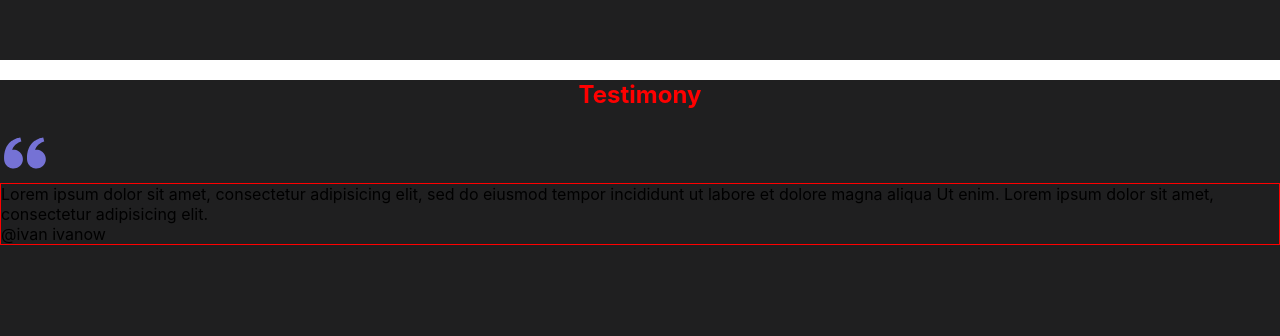
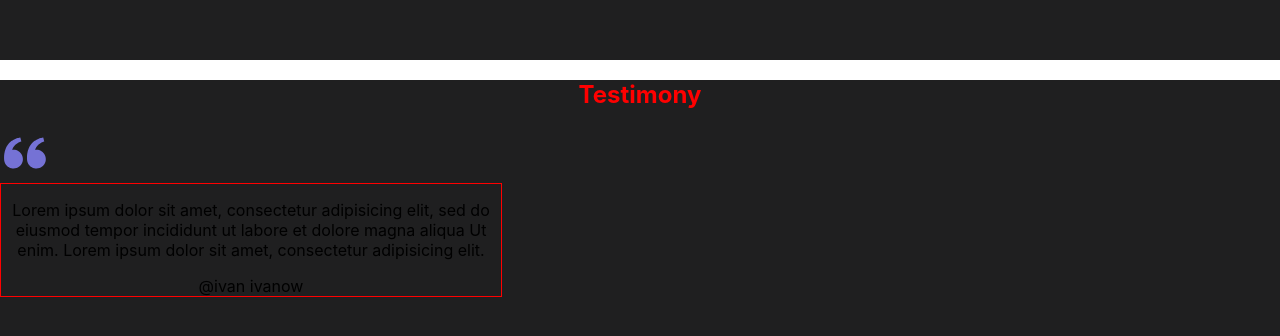
Before and after one commit to Vladseme2012/portfolio-start-project-main, a React app: page / in a window 1280 px wide. Shown: the part 6483-6819 px from the top of the page. Built offline with nearby package versions, Linux system fonts and the light colour scheme.

Commit message:
modifed styles for Slider

```diff
--- a/src/components/slider/Slider.tsx
+++ b/src/components/slider/Slider.tsx
@@ -18,11 +18,14 @@ export const Slider = () => {
 };
 
 const StyledSlider = styled.div`
+    max-width: 500px;
     border: 1px solid red;
 `;
 
-const Slide = styled.div``;
+const Slide = styled.div`
+    text-align: center;
+`;
 
-const Text = styled.div``;
+const Text = styled.p``;
 
-const Name = styled.div``;
+const Name = styled.span``;
```
